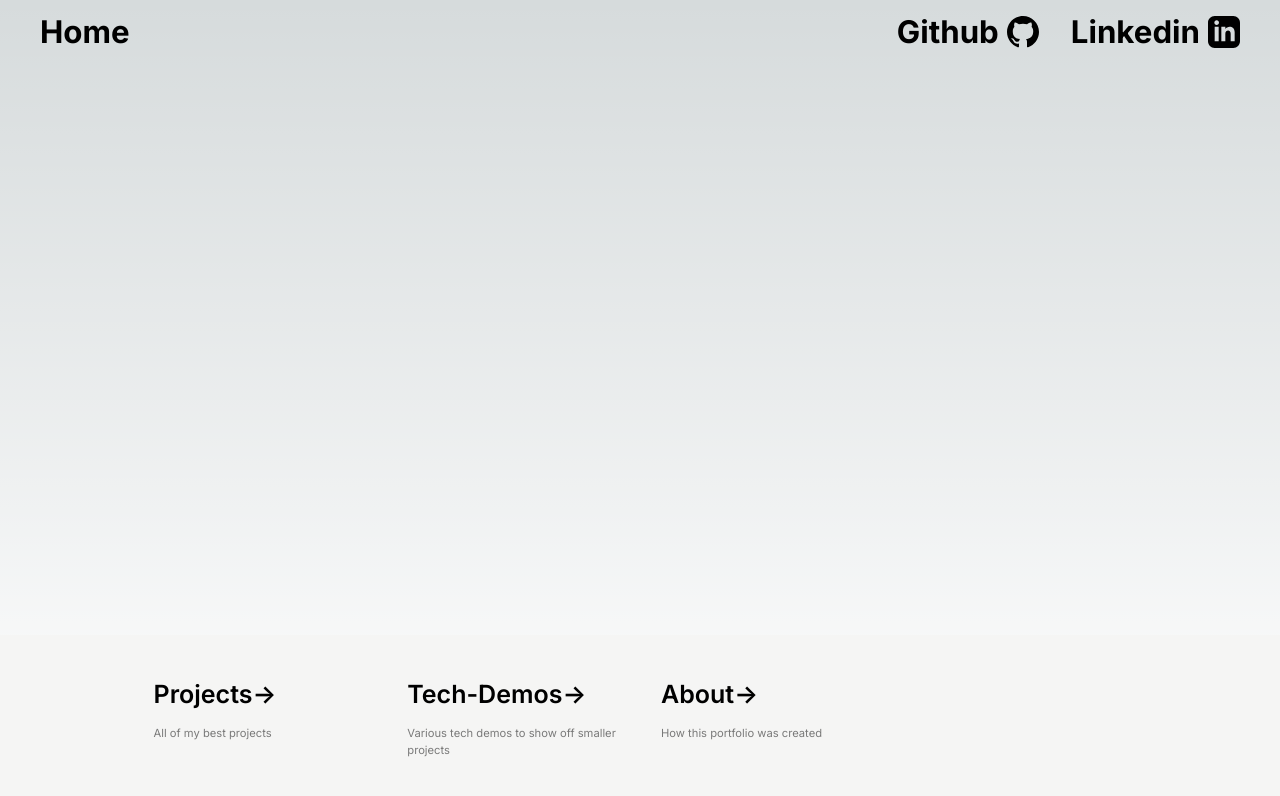
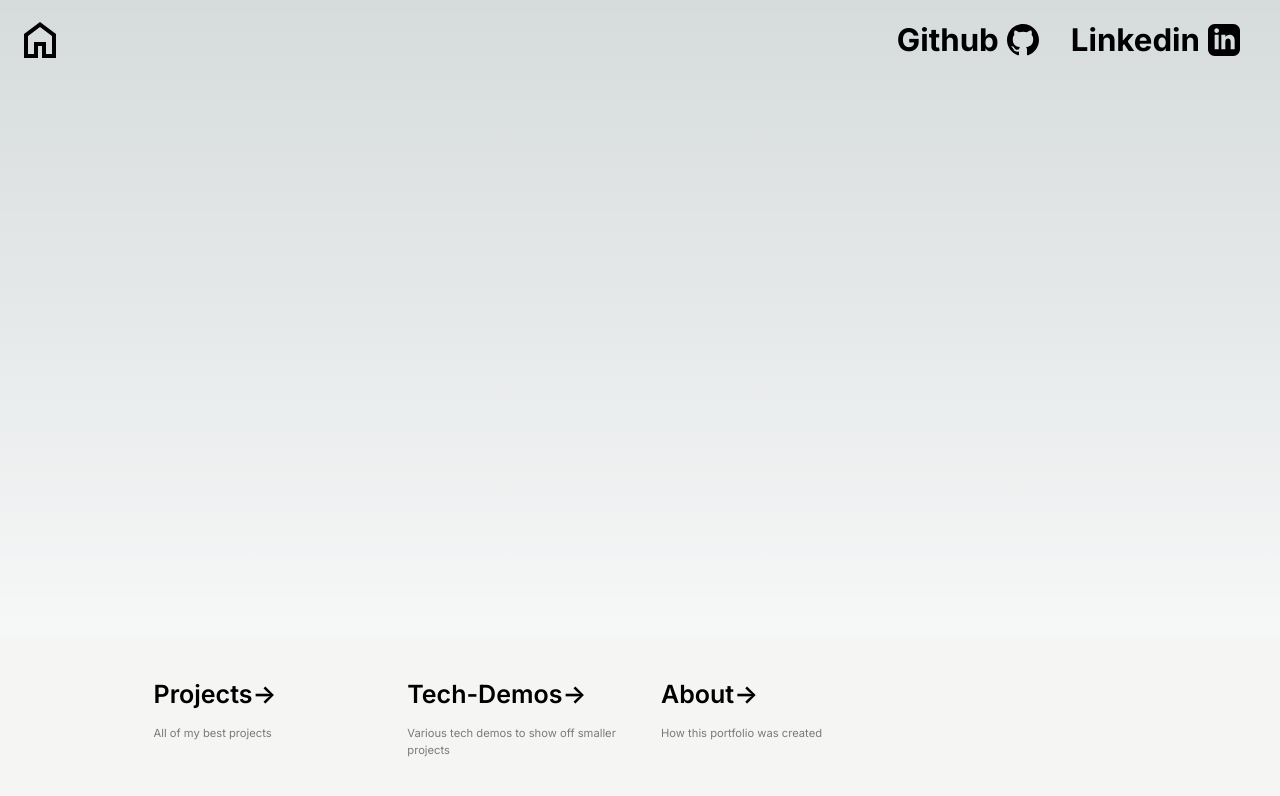
Before and after one commit to sollambert/next-portfolio, a Next.js app: page / in a window 1280 px wide. Shown: the top 796 px of the page. Built offline with nearby package versions, Linux system fonts and the light colour scheme; what tailwindcss-animation-delay would draw is missing.

Commit message:
update colors for dark mode, replace home link with icon

```diff
--- a/app/globals.css
+++ b/app/globals.css
@@ -11,7 +11,7 @@
 @media (prefers-color-scheme: dark) {
   :root {
     --foreground-rgb: 255, 255, 255;
-    --background-start-rgb: 0, 0, 0;
+    --background-start-rgb: 40, 40, 40;
     --background-end-rgb: 0, 0, 0;
   }
 
--- a/app/page.tsx
+++ b/app/page.tsx
@@ -2,38 +2,10 @@ import Image from 'next/image'
 
 export default function Home() {
   return (
-    <>
-      {/* <div className="z-10 w-full max-w-5xl items-center justify-between font-mono text-sm lg:flex">
-        <div className="fixed bottom-0 left-0 flex h-48 w-full items-end justify-center bg-gradient-to-t from-white via-white dark:from-black dark:via-black lg:static lg:h-auto lg:w-auto lg:bg-none">
-          <a
-            className="pointer-events-none flex place-items-center gap-2 p-8 lg:pointer-events-auto lg:p-0"
-            href="https://vercel.com?utm_source=create-next-app&utm_medium=appdir-template&utm_campaign=create-next-app"
-            target="_blank"
-            rel="noopener noreferrer"
-          >
-            By
-            <Image
-              src="/vercel.svg"
-              alt="Vercel Logo"
-              className="dark:invert"
-              width={100}
-              height={24}
-              priority
-            />
-          </a>
-        </div>
+      <div className="m-12">
+          <p className="text-base text-gray-700 dark:text-gray-300" style={{ whiteSpace: "pre-wrap" }}>
+{``}
+          </p>
       </div>
-
-      <div className="relative flex place-items-center before:absolute before:h-[300px] before:w-[480px] before:-translate-x-1/2 before:rounded-full before:bg-gradient-radial before:from-white before:to-transparent before:blur-2xl before:content-[''] after:absolute after:-z-20 after:h-[180px] after:w-[240px] after:translate-x-1/3 after:bg-gradient-conic after:from-sky-200 after:via-blue-200 after:blur-2xl after:content-[''] before:dark:bg-gradient-to-br before:dark:from-transparent before:dark:to-blue-700 before:dark:opacity-10 after:dark:from-sky-900 after:dark:via-[#0141ff] after:dark:opacity-40 before:lg:h-[360px]">
-        <Image
-          className="relative dark:drop-shadow-[0_0_0.3rem_#ffffff70] dark:invert"
-          src="/next.svg"
-          alt="Next.js Logo"
-          width={180}
-          height={37}
-          priority
-        />
-      </div> */}
-    </>
   )
 }
--- a/components/Header.tsx
+++ b/components/Header.tsx
@@ -4,10 +4,18 @@ import Image from "next/image";
 
 export default function Header() {
     return (
-        <header className="border-white border-solid h-16 w-screen flex items-center justify-between dark:text-yellow-400 text-2xl font-bold p-6">
+        <header className="border-white border-solid h-16 w-screen flex items-center justify-between text-2xl font-bold pt-4 pr-6">
             <div>
                 <HeaderLink url="/">
-                    Home
+                    <Image
+                        // className="header-image"
+                        src="/home.svg"
+                        alt="Home icon"
+                        className="dark:invert"
+                        width={48}
+                        height={48}
+                        priority
+                    />
                 </HeaderLink>
             </div>
             <div className="flex flex-row">
@@ -16,10 +24,10 @@ export default function Header() {
                         Github
                     </div>
                     <Image
-                        className="header-image"
+                        // className="header-image"
                         src="/github-black.svg"
                         alt="Github-logo"
-                        // className="dark:invert"
+                        className="dark:invert"
                         width={32}
                         height={32}
                         priority
@@ -30,10 +38,10 @@ export default function Header() {
                         Linkedin
                     </div>
                     <Image
-                        className="header-image"
+                        // className="header-image"
                         src="/linkedin-black.svg"
                         alt="Linkedin-logo"
-                        // className="dark:invert"
+                        className="dark:invert"
                         width={32}
                         height={32}
                         priority
```
Also changed, not shown: public/home.svg (added).
